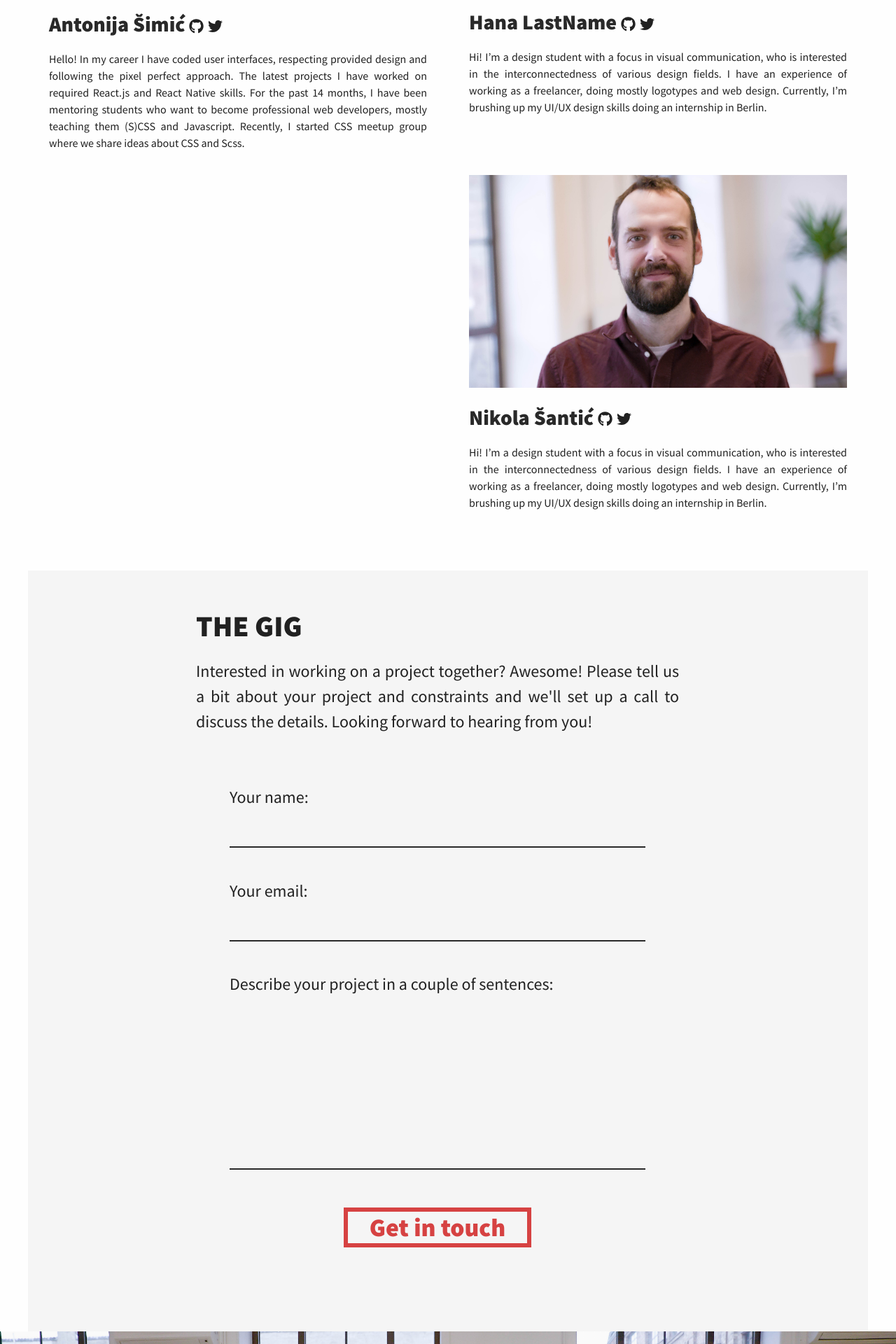
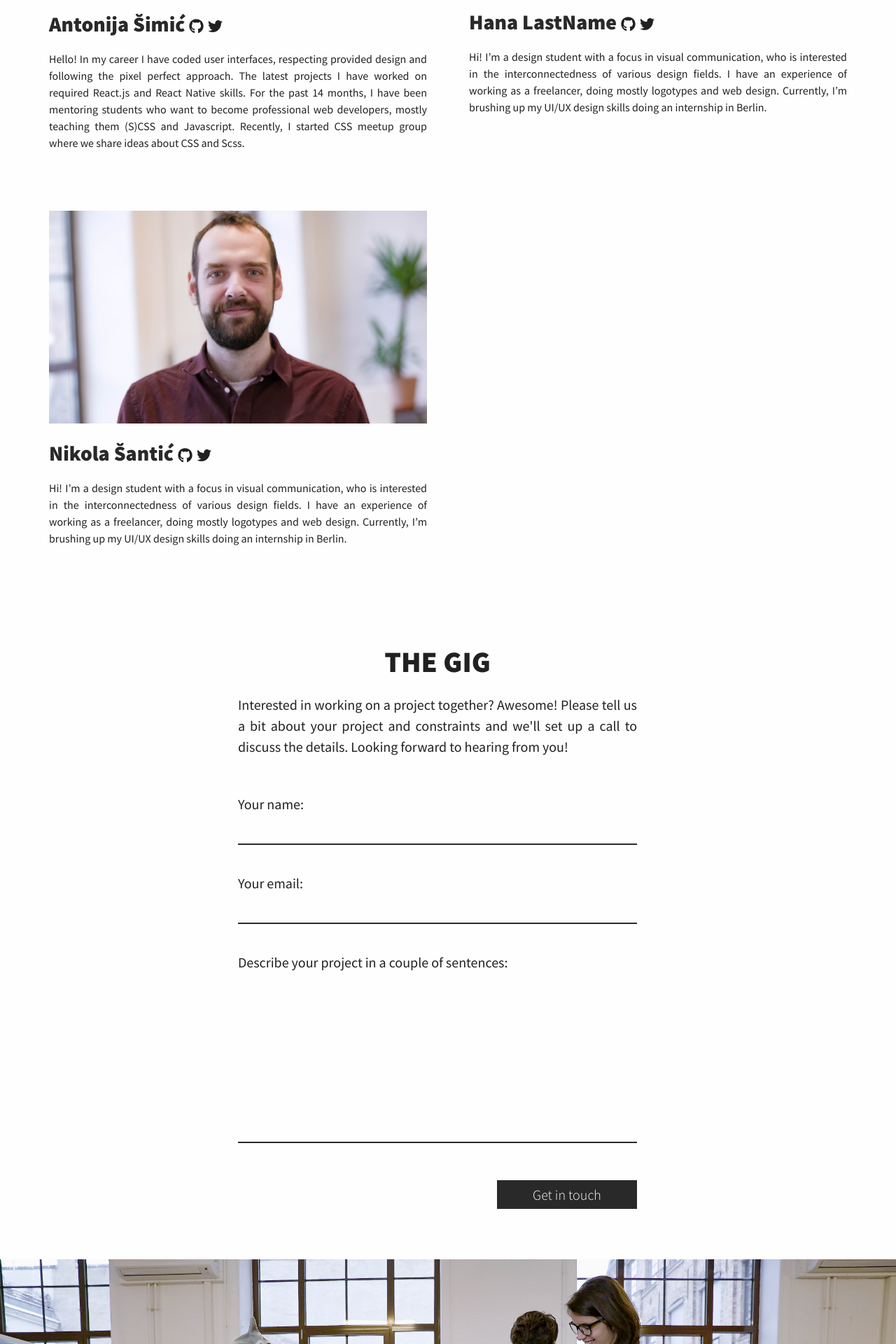
Before and after one commit to punkrockdev/punkrockdev.github.io, a Jekyll site: the page built from index.md, in a window 1280 px wide. Shown: the part 2124-4044 px from the top of the page at 70% size. Built offline with Jekyll 4.4.1, drawn with Linux system fonts in a browser that asks for light colours; nearby versions of some CDN libraries; comment, search, counter and statistics services are not loaded.

Commit message:
style contact form: fix font-size, fix size of inputs, change color for button, decrease width of form's container

```diff
--- a/_layouts/home.html
+++ b/_layouts/home.html
@@ -205,7 +205,7 @@ are important to build good apps that your users will love.
     </div>
 
 
-    <div class="col-1-2 about-col">
+    <div class="col-1-2 about-col about-col-left">
       <picture>
           <source srcset="images/team/nikola.jpg" type="image/jpg">
           <img src="images/team/nikola.jpg" alt="photo of Dražen" class="mugshot">
@@ -218,9 +218,9 @@ are important to build good apps that your users will love.
 </div>
 
 
-<div class="row contact-section">
-    <div class="col-3-5 col-offset-1-5">
-        <h2 id="the-gig">THE GIG</h2>
+<section class="row contact-section">
+    <div class="col-1-2 col-offset-1-4">
+        <h2 id="the-gig" class="text-center">THE GIG</h2>
 
         <p>Interested in working on a project together? Awesome! Please tell us
             a bit about your project and constraints and we'll set up a call
@@ -237,7 +237,7 @@ are important to build good apps that your users will love.
             </div>
             <div class="form-input" >
                 <label for="description">Describe your project in a couple of sentences:</label>
-                <textarea id="description" name="description"></textarea>
+                <textarea id="description" name="description" rows="7"></textarea>
             </div>
             <input type="text" name="_gotcha" style="display:none" />
             <input type="hidden" name="_next" value="http://punkrockdev.com/thanks.html" />
@@ -248,7 +248,7 @@ are important to build good apps that your users will love.
         </form>
     </div>
 
-</div>
+</section>
 
 <div class="raw show-desktop">
     <div class="col-3-5 col-offset-1-5">
--- a/_sass/_form.scss
+++ b/_sass/_form.scss
@@ -1,13 +1,13 @@
 @import "slider";
 
 @mixin accent-button() {
-    color: $accent-color;
-    border: 6px solid $accent-color;
-    background: none;
-    font-weight: 900;
-    font-size: 36px;
-    padding: 0px 5px;
-    margin: 0 auto;
+    color: #fff;
+    border: 1px solid #292929;
+    background: #292929;
+    font-weight: 300;
+    font-size: 20px;
+    padding: 7px 5px;
+    margin-left: auto;
     display: block;
     cursor:pointer;
     &:hover {
@@ -17,20 +17,16 @@
         width: 60%;
     }
     @include media-query-min($on-desktop) {
-        width: 45%;
+        width: 200px;
     }
 }
 
-.contact-section {
-  background-color: #f5f5f5;
-  overflow: auto;
-}
 
 form {
     /* margin: 0 auto; */
     /* width: 400px; */
-    padding: 2em;
-    margin: 1em 0;
+    // padding: 2em;
+    margin: 2em 0 3em;
     @include media-query($on-desktop) {
         padding: 1em;
     }
@@ -38,7 +34,9 @@ form {
 
     .form-input { margin-bottom: 1.5em;}
     label {
+        font-size: 20px;
         margin-right: 0.5em;
+        font-weight: 400;
         @include media-query($on-desktop) {
             display: block;
         }
@@ -61,16 +59,14 @@ form {
         }
         &:focus {
           outline: none;
-          border-bottom: 1px solid #292929;
+          border-bottom: 2px solid #292929;
         }
     }
     textarea { /* only the description text input */
-        width: 100%; height: 10em;
+        width: 100%;
+        height: auto;
         max-width: 100%;
         resize: none;
-        @include media-query($on-desktop) {
-            height: 8em;
-        }
     }
     // .slider-value {
     //     font: 1em $base-font-family;
--- a/_sass/_grid.scss
+++ b/_sass/_grid.scss
@@ -1,5 +1,5 @@
 /**
- * Dražen's "don't overthink it" grid
+ * Dražen's "don't overthink it" grid <3
  */
 .grid {
     width: auto;
@@ -32,6 +32,11 @@
         width: 100%;
     }
 }
+
+.col-offset-1-4 {
+  margin-left: 25%;
+}
+
 .col-offset-1-5 {
     margin-left: 20%;
     @include media-query($on-desktop) {
--- a/_sass/_layout.scss
+++ b/_sass/_layout.scss
@@ -413,6 +413,10 @@ p {
     font-size: 16px;
   }
 
+  &-left {
+    clear: left;
+  }
+
   h3 {
     color: #292929;
     font-size: 30px;
@@ -429,3 +433,18 @@ p {
     }
   }
 }
+
+.contact-section {
+  p, label {
+    font: {
+      size: 20px;
+    }
+  }
+  form {
+    input {
+      padding: 7px 0;
+      margin: 0;
+      font-size: 20px;
+    }
+  }
+}
```
